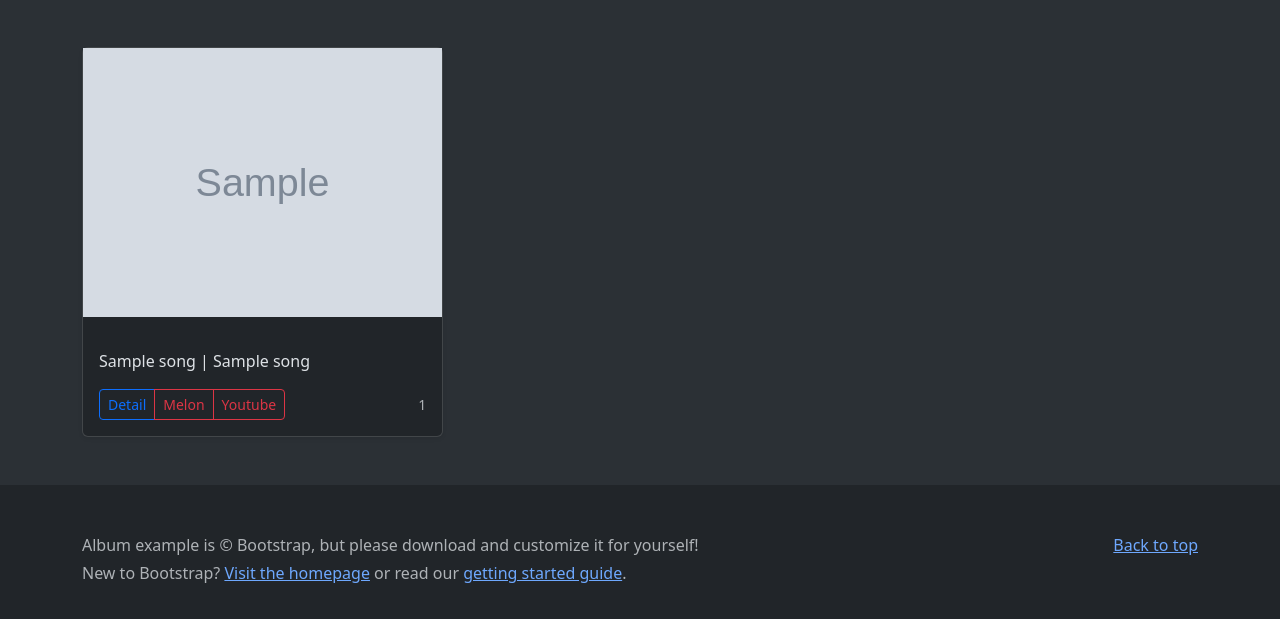
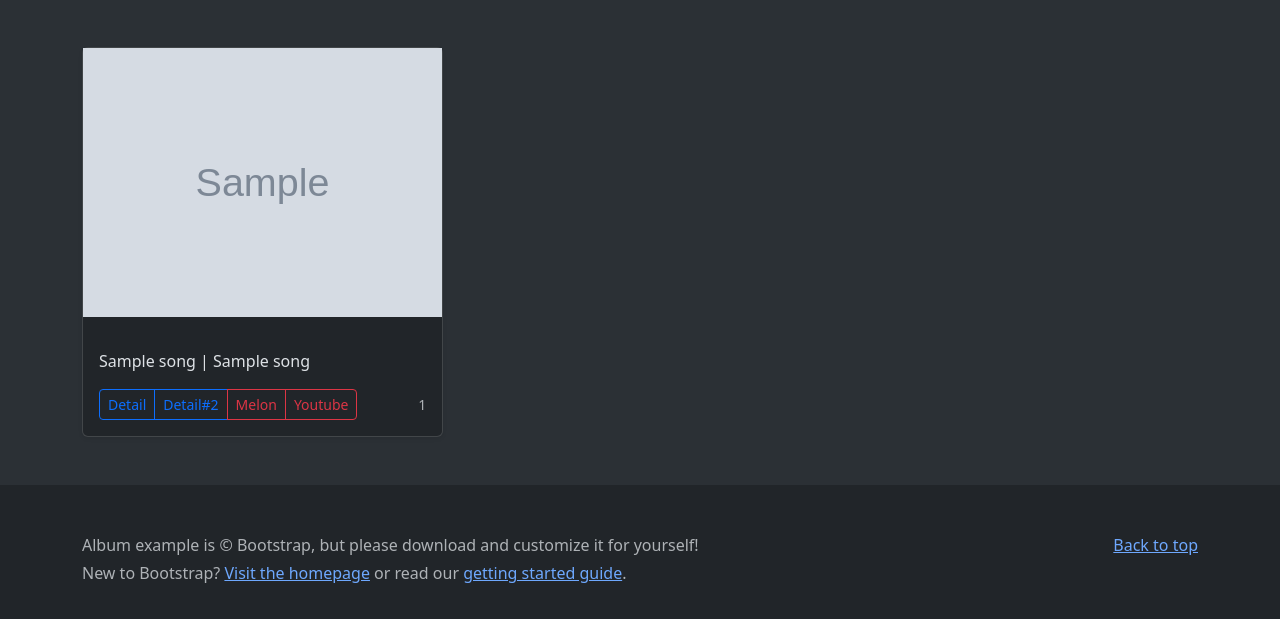
Before and after one commit to jong-seoung/course-django-complete-guide-v3, a Django app: page /hottrack/ in a window 1280 px wide. Shown: the part 481-1100 px from the top of the page. Run offline with Django 4.2, Linux system fonts and the light colour scheme; tables that the repository leaves empty hold one stand-in row (values such as "Sample post"); grey boxes marked "Sample" are stand-in pictures; some libraries are stand-ins or nearby versions.

Commit message:
[장고 기본 CBV API (Generic display views)] song_detail 뷰 기본 예시

```diff
--- a/hottrack/templates/hottrack/_song.html
+++ b/hottrack/templates/hottrack/_song.html
@@ -13,6 +13,8 @@
                 {# TODO: 향후 URL Reverse로 변경하기 : "hottrack:song_detail" #}
                 <a href="/hottrack/{{ song.pk }}/" type="button"
                    class="btn btn-sm btn-outline-primary">Detail</a>
+                <a href="/hottrack/melon-{{ song.melon_uid }}/" type="button"
+                   class="btn btn-sm btn-outline-primary">Detail#2</a>
                 <a href="{{ song.melon_detail_url }}" type="button"
                    class="btn btn-sm btn-outline-danger">Melon</a>
                 <a href="{{ song.youtube_search_url }}" type="button"
--- a/hottrack/urls.py
+++ b/hottrack/urls.py
@@ -4,4 +4,5 @@ from . import views
 urlpatterns = [
     path(route="", view=views.index),
     path(route="<int:pk>/", view=views.song_detail),
+    path(route="melon-<int:melon_uid>/", view=views.song_detail),
 ]
--- a/hottrack/views.py
+++ b/hottrack/views.py
@@ -42,7 +42,18 @@ def index(request: HttpRequest) -> HttpResponse:
         },
     )
 
-# pk 필드로 조회를 할 경우
-song_detail = DetailView.as_view(
-    model=Song,
-)
+class SongDetailView(DetailView):
+    model = Song
+
+    def get_object(self, queryset=None):
+        if queryset is None:
+            queryset = self.get_queryset()
+
+        melon_uid = self.kwargs.get("melon_uid")
+        if melon_uid:
+            return get_object_or_404(queryset, melon_uid=melon_uid)
+
+        return super().get_object(queryset)
+
+
+song_detail = SongDetailView.as_view()
```
